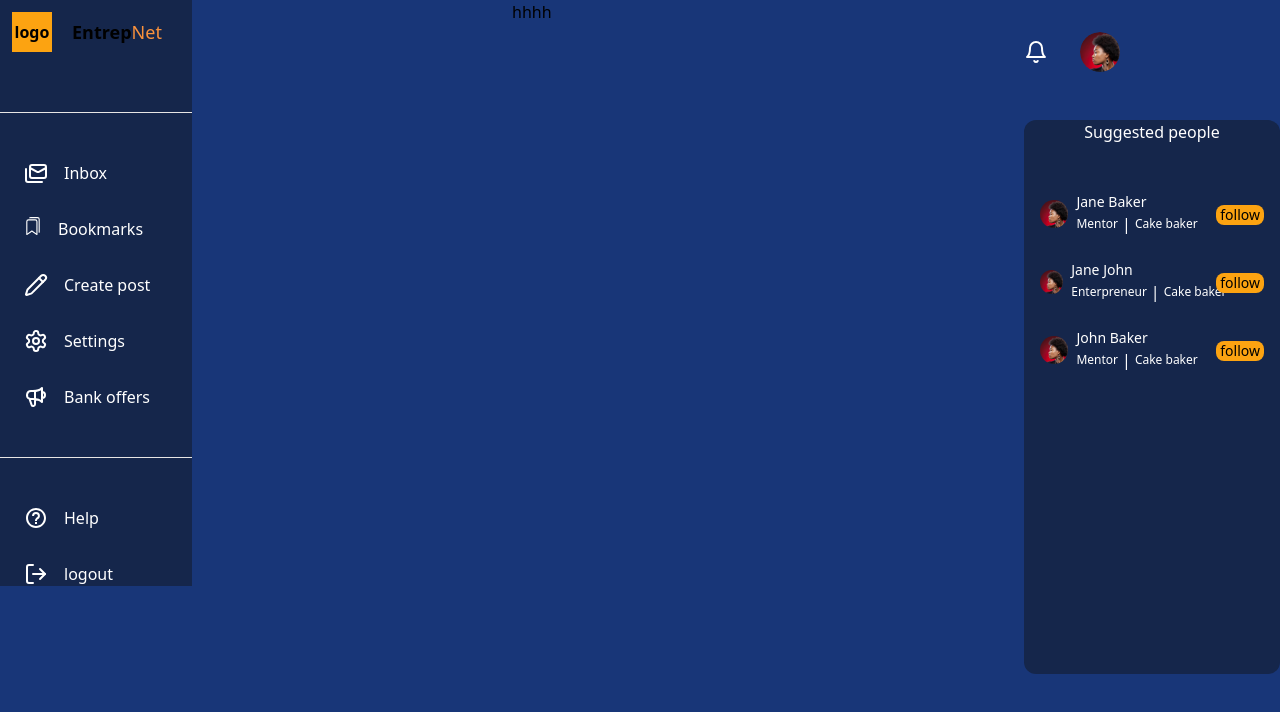
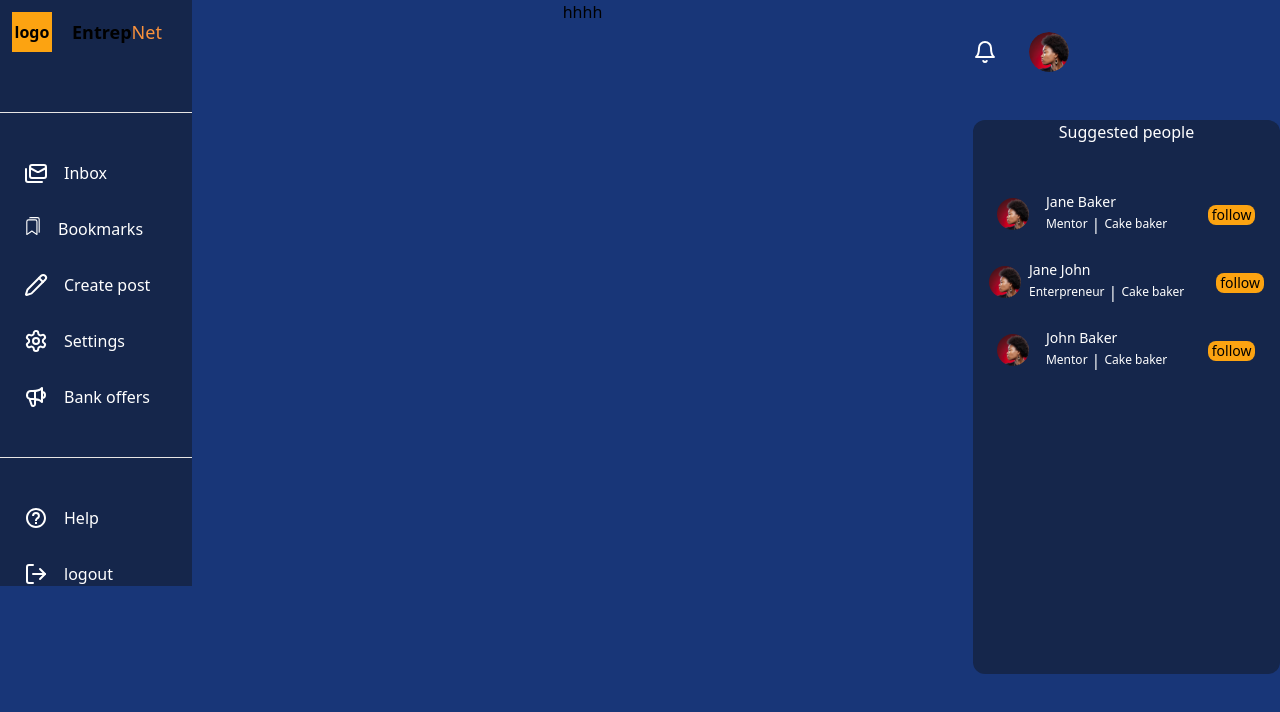
Before and after one commit to louissosthenes9/EntrepNet, a Next.js app in the folder frontend/: page /home in a window 1280 px wide. Shown: the top 712 px of the page. Built offline with nearby package versions, Linux system fonts and the light colour scheme.

Commit message:
fixed overflow bug

```diff
--- a/frontend/src/app/home/page.jsx
+++ b/frontend/src/app/home/page.jsx
@@ -5,11 +5,10 @@ import RightBar from '@/components/RightBar'
 
 export default function page() {
   return (
-    <div className='h-full grid grid-cols-3 gap-64'>
+    <div className='h-full flex justify-between'>
         <Sidebar />
         <FeedSection/>
         <RightBar />
-
     </div>
   )
 }
```
